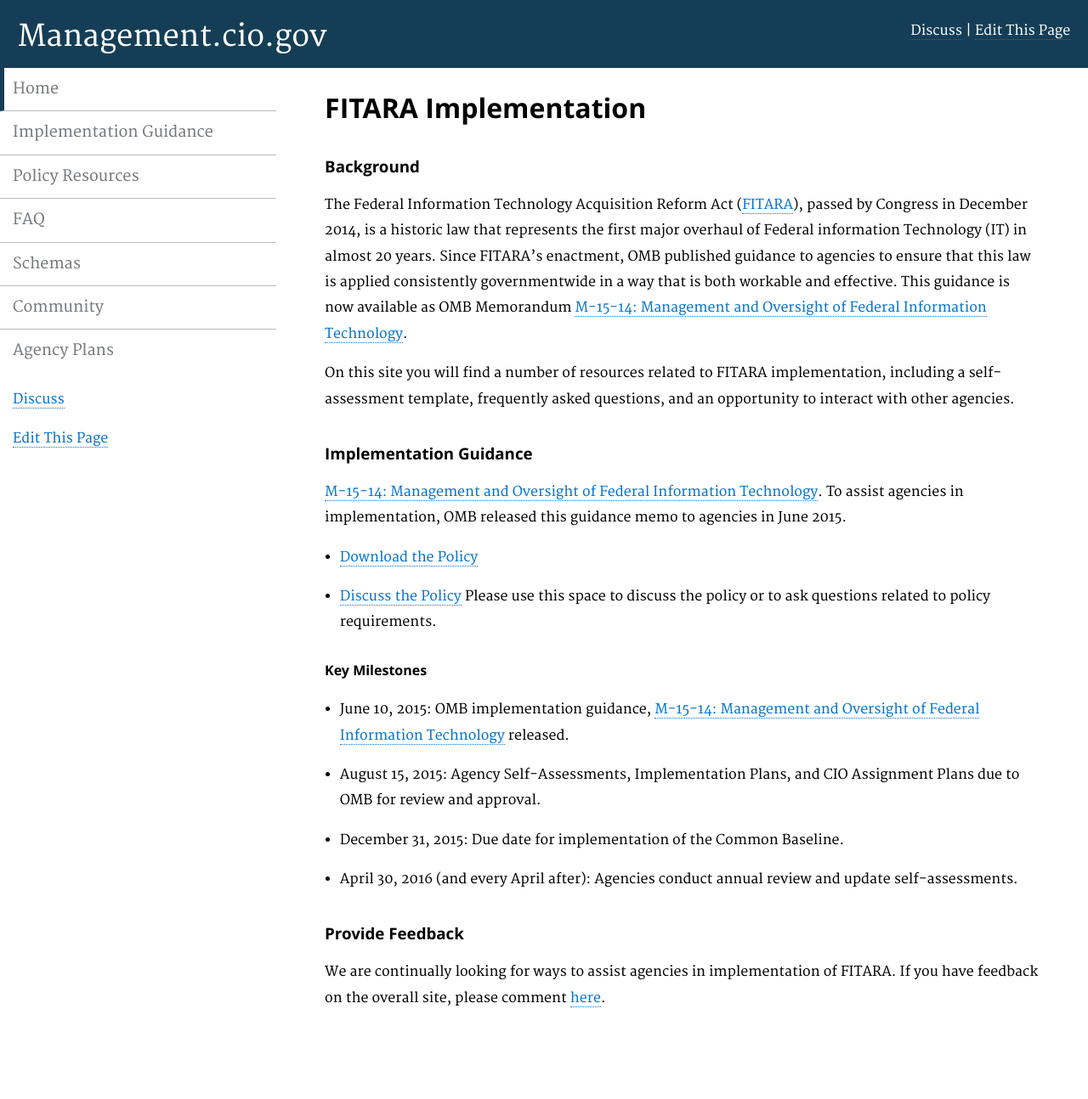
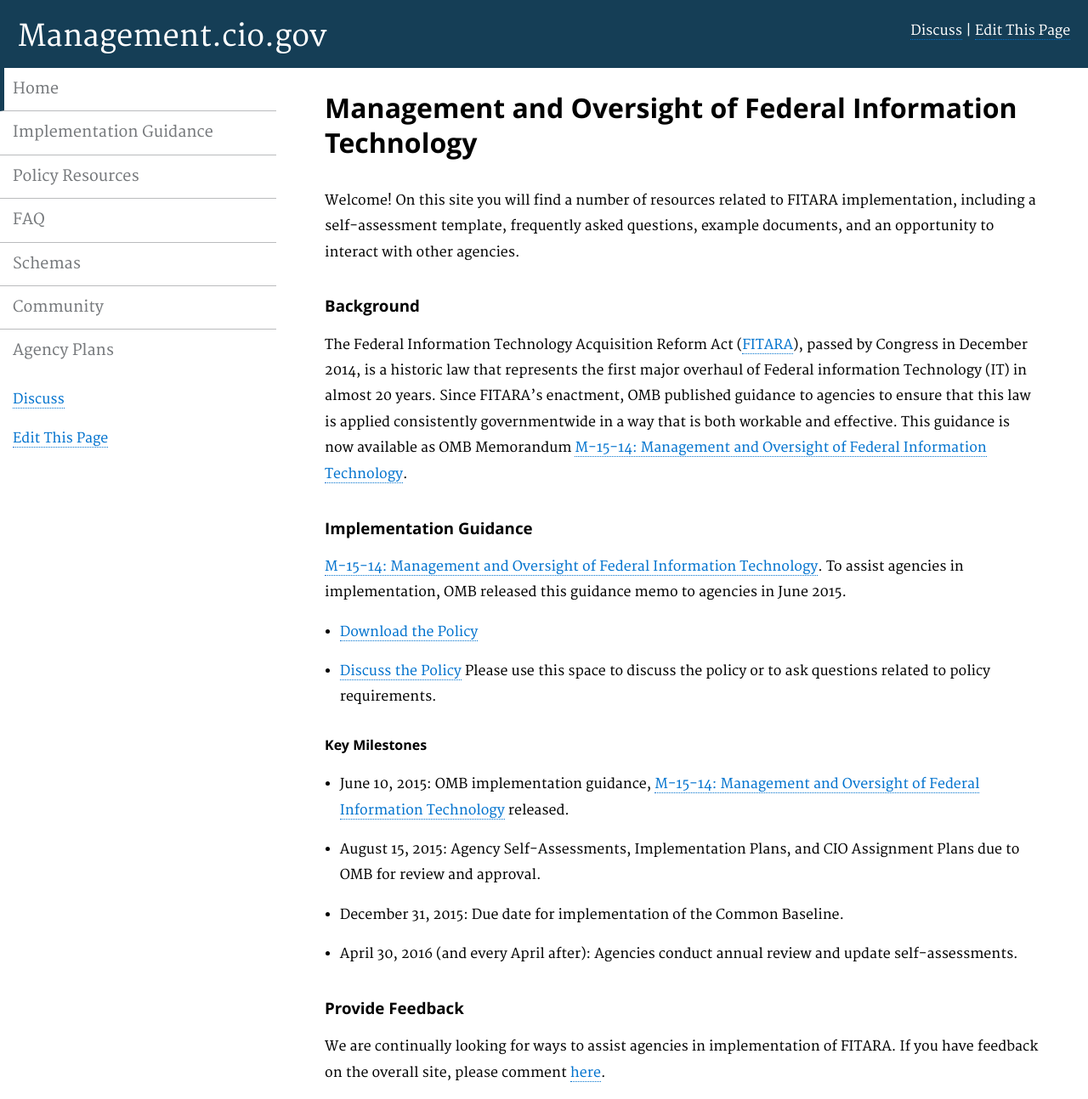
Before and after one commit to WhiteHouse/CIOmanagement, a Jekyll site: the page built from pages/index.md, in a window 1280 px wide and 1294 px high. Shown: the whole window at 85% size. Built offline with Jekyll 4.4.1, drawn with Linux system fonts in a browser that asks for light colours.

Commit message:
Update index.md
Added a welcome message.

```diff
--- a/pages/index.md
+++ b/pages/index.md
@@ -1,16 +1,18 @@
 ---
 layout: page
-title: Overview
+title: Management and Oversight of Federal Information Technology
 permalink: /
 description: FITARA Draft site
 ---
-# FITARA Implementation
+# Management and Oversight of Federal Information Technology
+
+Welcome! On this site you will find a number of resources related to FITARA implementation, including a self-assessment template, frequently asked questions, example documents, and an opportunity to interact with other agencies.
+
 
 ### Background
 
 The Federal Information Technology Acquisition Reform Act ([FITARA](https://www.congress.gov/113/plaws/publ291/PLAW-113publ291.pdf#page=148%5D)), passed by Congress in December 2014, is a historic law that represents the first major overhaul of Federal information Technology (IT) in almost 20 years. Since FITARA’s enactment, OMB published guidance to agencies to ensure that this law is applied consistently governmentwide in a way that is both workable and effective. This guidance is now available as OMB Memorandum [M-15-14: Management and Oversight of Federal Information Technology](https://www.whitehouse.gov/sites/default/files/omb/memoranda/2015/m-15-14.pdf).
 
-On this site you will find a number of resources related to FITARA implementation, including a self-assessment template, frequently asked questions, and an opportunity to interact with other agencies.
 
 ### Implementation Guidance
 
```
